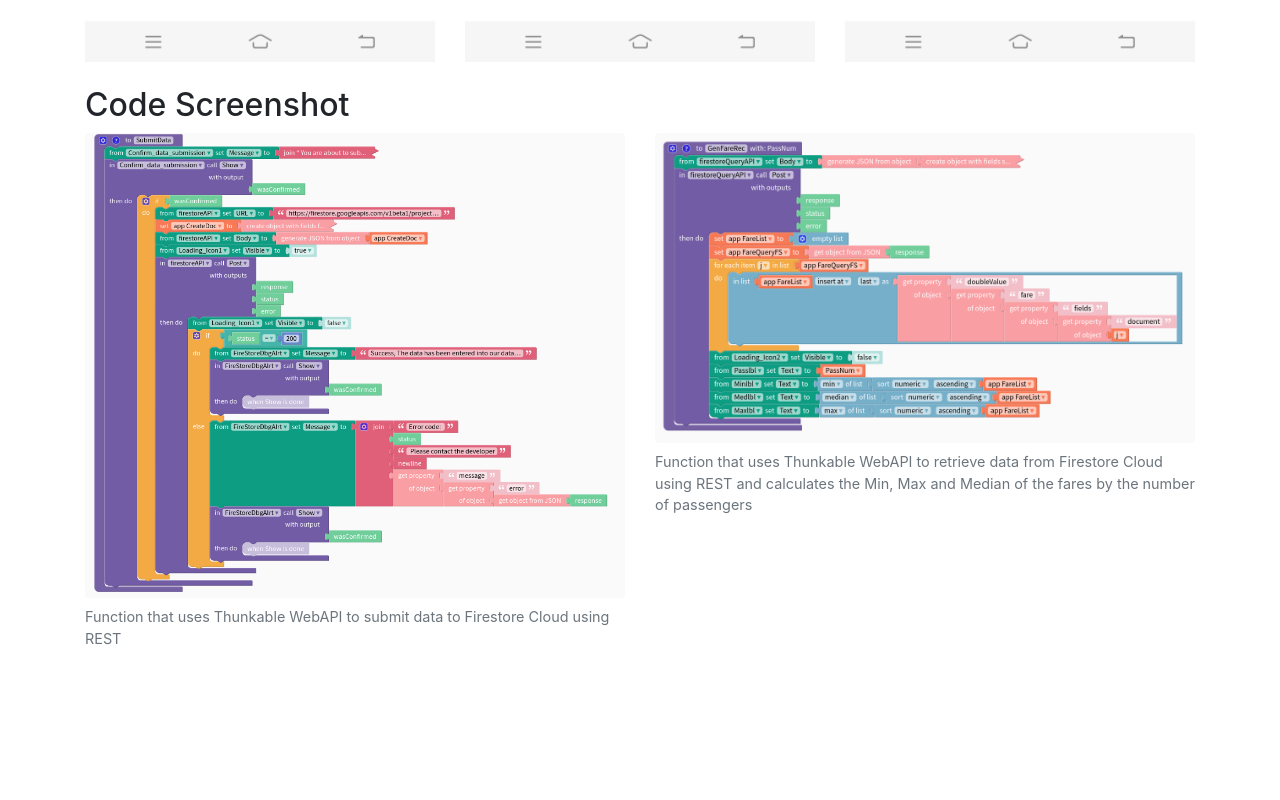
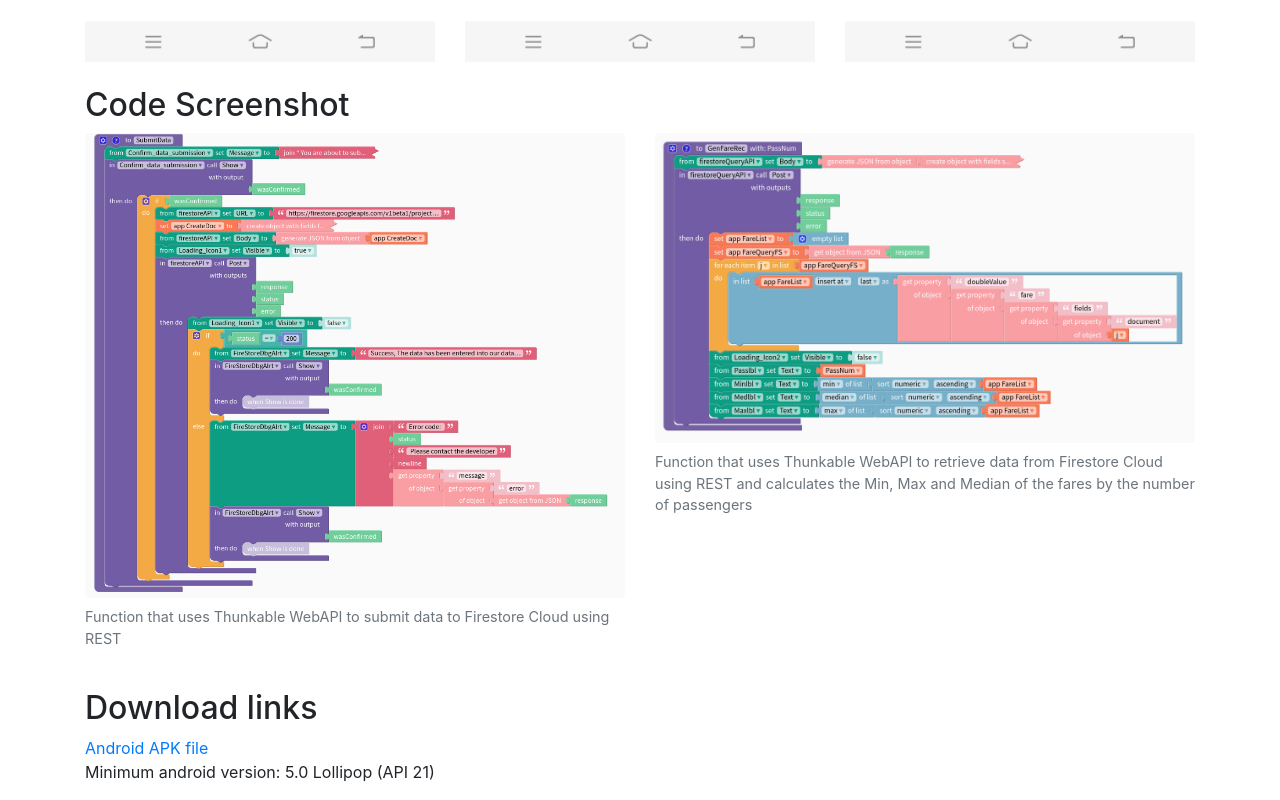
Before and after one commit to mazodan/TPCwebpage, a plain HTML site: page index.html in a window 1280 px wide. Shown: the part 1068-1868 px from the top of the page. Before the commit the page ends 1733 px from the top, so only its background shows below. Drawn offline with nearby package versions, Linux system fonts and the light colour scheme.

Commit message:
add download link

```diff
--- a/index.html
+++ b/index.html
@@ -50,6 +50,12 @@
             </div>
         </div>
     </section>
+    <section class="container mt-4">
+        <h2>Download links</h2>
+        <a href="apk/Tuguegarao Tricycle Crowdfunded Price Checker v1.apk">Android APK file</a>
+        <br>
+        <p>Minimum android version: 5.0 Lollipop (API 21)</p>
+    </section>
 
     <script src="https://code.jquery.com/jquery-3.4.1.slim.min.js" integrity="sha384-J6qa4849blE2+poT4WnyKhv5vZF5SrPo0iEjwBvKU7imGFAV0wwj1yYfoRSJoZ+n" crossorigin="anonymous"></script>
     <script src="https://cdn.jsdelivr.net/npm/popper.js@1.16.0/dist/umd/popper.min.js" integrity="sha384-Q6E9RHvbIyZFJoft+2mJbHaEWldlvI9IOYy5n3zV9zzTtmI3UksdQRVvoxMfooAo" crossorigin="anonymous"></script>
```
Also changed, not shown: 1 other file.
